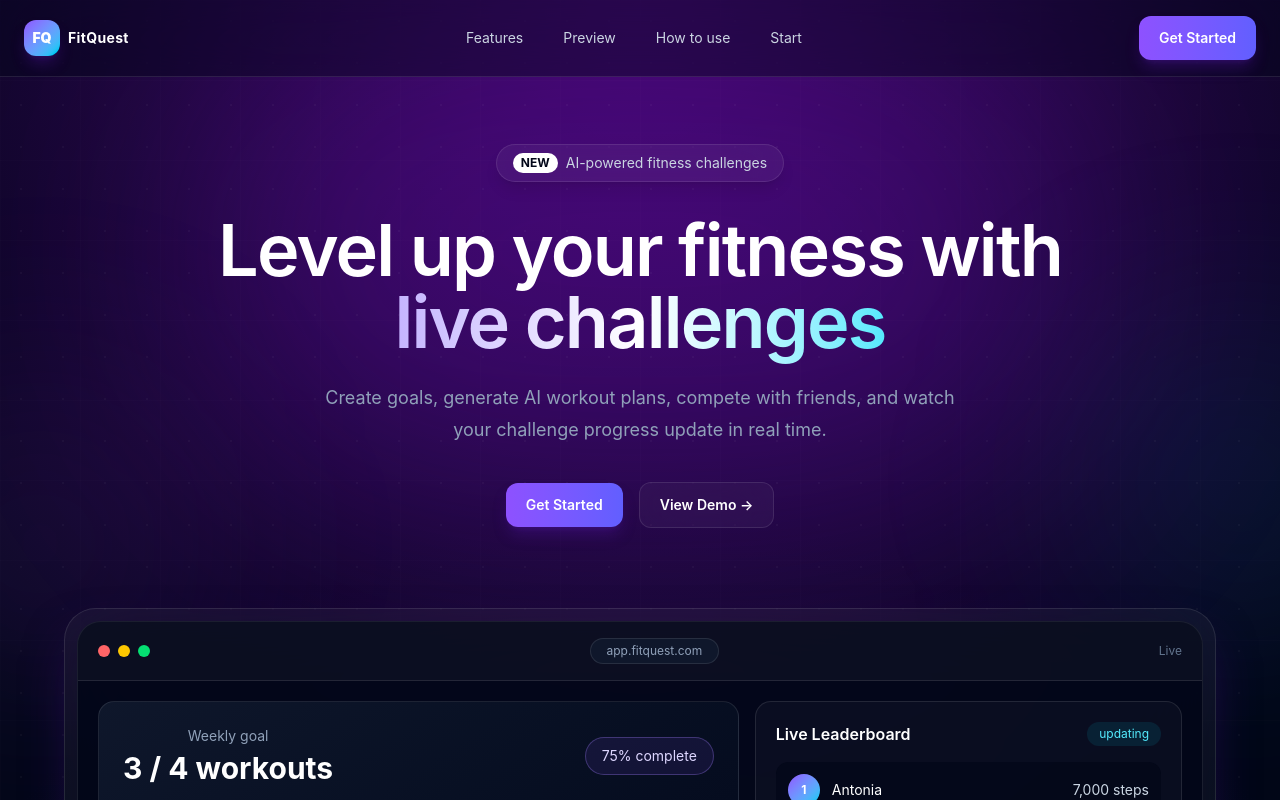
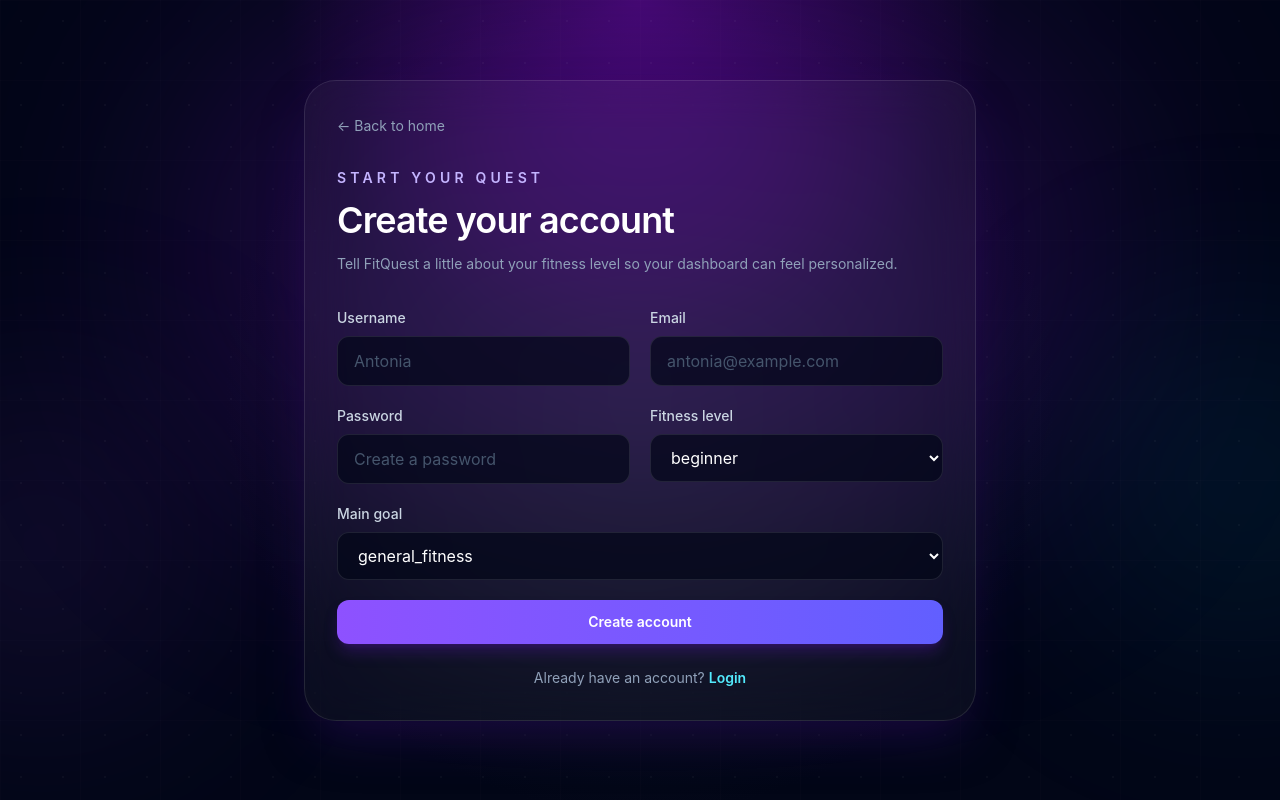
Before and after one commit to AntoniaDnv/FitQuest, a React (Vite) app: page /register in a window 1280 px wide. Shown: the top 800 px of the page. Built offline with nearby package versions, Linux system fonts and the light colour scheme.

Commit message:
add routing and authentication pages UI

```diff
--- a/package.json
+++ b/package.json
@@ -14,6 +14,7 @@
     "framer-motion": "^12.38.0",
     "react": "^19.2.6",
     "react-dom": "^19.2.6",
+    "react-router-dom": "^7.15.1",
     "tailwindcss": "^4.3.0"
   },
   "devDependencies": {
--- a/src/App.jsx
+++ b/src/App.jsx
@@ -1,7 +1,21 @@
+import { BrowserRouter, Routes, Route } from "react-router-dom";
+
 import Home from "./pages/Home";
+import Login from "./pages/Login";
+import Register from "./pages/Register";
+import Dashboard from "./pages/Dashboard";
 
 function App() {
-  return <Home />;
+  return (
+    <BrowserRouter>
+      <Routes>
+        <Route path="/" element={<Home />} />
+        <Route path="/login" element={<Login />} />
+        <Route path="/register" element={<Register />} />
+        <Route path="/dashboard" element={<Dashboard />} />
+      </Routes>
+    </BrowserRouter>
+  );
 }
 
 export default App;
--- a/src/components/Hero.jsx
+++ b/src/components/Hero.jsx
@@ -1,6 +1,7 @@
 import { motion } from "framer-motion";
 import Button from "./Button";
 import HeroPreview from "./HeroPreview";
+import { Link } from "react-router-dom";
 
 function Hero() {
   return (
@@ -31,8 +32,13 @@ function Hero() {
         </p>
 
         <div className="mt-9 flex flex-col items-center justify-center gap-4 sm:flex-row">
-          <Button>Get Started</Button>
-          <Button variant="secondary">View Demo →</Button>
+         <Link to="/register">
+  <Button>Get Started</Button>
+</Link>
+
+<Link to="/dashboard">
+  <Button variant="secondary">View Demo →</Button>
+</Link>
         </div>
       </motion.div>
 
--- a/src/components/Navbar.jsx
+++ b/src/components/Navbar.jsx
@@ -1,3 +1,4 @@
+import { Link } from "react-router-dom";
 import Button from "./Button";
 
 function Navbar() {
@@ -30,7 +31,9 @@ function Navbar() {
         </nav>
 
         <div className="hidden md:block">
-          <Button>Get Started</Button>
+          <Link to="/register">
+  <Button>Get Started</Button>
+</Link>
         </div>
       </div>
     </header>
--- a/src/pages/Dashboard.jsx
+++ b/src/pages/Dashboard.jsx
@@ -0,0 +1,59 @@
+import AnimatedBackground from "../components/AnimatedBackground";
+import Button from "../components/Button";
+
+function Dashboard() {
+  return (
+    <div className="relative min-h-screen overflow-hidden bg-slate-950 text-white">
+      <AnimatedBackground />
+
+      <main className="relative z-10 mx-auto max-w-7xl px-6 py-10">
+        <div className="mb-10 flex flex-col justify-between gap-4 md:flex-row md:items-center">
+          <div>
+            <p className="text-sm font-semibold uppercase tracking-[0.3em] text-cyan-300">
+              Dashboard
+            </p>
+            <h1 className="mt-3 text-4xl font-semibold tracking-tight md:text-5xl">
+              Welcome back, Antonia
+            </h1>
+            <p className="mt-3 text-slate-400">
+              Here is your fitness progress for this week.
+            </p>
+          </div>
+
+          <Button>+ Add Workout</Button>
+        </div>
+
+        <section className="grid gap-5 md:grid-cols-3">
+          <div className="rounded-3xl border border-white/10 bg-white/[0.04] p-6 backdrop-blur-xl">
+            <p className="text-sm text-slate-400">Weekly goal</p>
+            <h2 className="mt-3 text-3xl font-bold">3 / 4 workouts</h2>
+            <div className="mt-5 h-3 rounded-full bg-slate-800">
+              <div className="h-3 w-3/4 rounded-full bg-gradient-to-r from-violet-500 to-cyan-400" />
+            </div>
+            <p className="mt-3 text-sm text-cyan-300">75% completed</p>
+          </div>
+
+          <div className="rounded-3xl border border-white/10 bg-white/[0.04] p-6 backdrop-blur-xl">
+            <p className="text-sm text-slate-400">Active challenge</p>
+            <h2 className="mt-3 text-3xl font-bold">10,000 steps</h2>
+            <p className="mt-3 text-sm text-slate-400">
+              You are currently at 7,000 steps.
+            </p>
+            <p className="mt-3 text-sm text-lime-300">Rank #1 today</p>
+          </div>
+
+          <div className="rounded-3xl border border-white/10 bg-white/[0.04] p-6 backdrop-blur-xl">
+            <p className="text-sm text-slate-400">AI plan</p>
+            <h2 className="mt-3 text-3xl font-bold">Ready</h2>
+            <p className="mt-3 text-sm text-slate-400">
+              4-day beginner plan generated for consistency.
+            </p>
+            <p className="mt-3 text-sm text-violet-300">View plan →</p>
+          </div>
+        </section>
+      </main>
+    </div>
+  );
+}
+
+export default Dashboard;
--- a/src/pages/Login.jsx
+++ b/src/pages/Login.jsx
@@ -0,0 +1,71 @@
+import { Link } from "react-router-dom";
+import Button from "../components/Button";
+import AnimatedBackground from "../components/AnimatedBackground";
+
+function Login() {
+  return (
+    <div className="relative min-h-screen overflow-hidden bg-slate-950 text-white">
+      <AnimatedBackground />
+
+      <main className="relative z-10 flex min-h-screen items-center justify-center px-6 py-12">
+        <div className="w-full max-w-md rounded-[2rem] border border-white/10 bg-white/[0.04] p-8 shadow-2xl shadow-violet-950/50 backdrop-blur-xl">
+          <Link
+            to="/"
+            className="mb-8 inline-flex items-center gap-2 text-sm text-slate-400 transition hover:text-white"
+          >
+            ← Back to home
+          </Link>
+
+          <div className="mb-8">
+            <p className="text-sm font-semibold uppercase tracking-[0.3em] text-cyan-300">
+              Welcome back
+            </p>
+
+            <h1 className="mt-3 text-4xl font-semibold tracking-tight text-white">
+              Login to FitQuest
+            </h1>
+
+            <p className="mt-3 text-sm leading-6 text-slate-400">
+              Continue tracking your goals, challenges, and workout progress.
+            </p>
+          </div>
+
+          <form className="space-y-5">
+            <div>
+              <label className="mb-2 block text-sm font-medium text-slate-300">
+                Email
+              </label>
+              <input
+                type="email"
+                placeholder="antonia@example.com"
+                className="w-full rounded-xl border border-white/10 bg-slate-950/70 px-4 py-3 text-white outline-none transition placeholder:text-slate-600 focus:border-cyan-400"
+              />
+            </div>
+
+            <div>
+              <label className="mb-2 block text-sm font-medium text-slate-300">
+                Password
+              </label>
+              <input
+                type="password"
+                placeholder="••••••••"
+                className="w-full rounded-xl border border-white/10 bg-slate-950/70 px-4 py-3 text-white outline-none transition placeholder:text-slate-600 focus:border-cyan-400"
+              />
+            </div>
+
+            <Button className="w-full">Login</Button>
+          </form>
+
+          <p className="mt-6 text-center text-sm text-slate-400">
+            No account yet?{" "}
+            <Link to="/register" className="font-semibold text-cyan-300">
+              Create one
+            </Link>
+          </p>
+        </div>
+      </main>
+    </div>
+  );
+}
+
+export default Login;
--- a/src/pages/Register.jsx
+++ b/src/pages/Register.jsx
@@ -0,0 +1,108 @@
+import { Link } from "react-router-dom";
+import Button from "../components/Button";
+import AnimatedBackground from "../components/AnimatedBackground";
+
+function Register() {
+  return (
+    <div className="relative min-h-screen overflow-hidden bg-slate-950 text-white">
+      <AnimatedBackground />
+
+      <main className="relative z-10 flex min-h-screen items-center justify-center px-6 py-12">
+        <div className="w-full max-w-2xl rounded-[2rem] border border-white/10 bg-white/[0.04] p-8 shadow-2xl shadow-violet-950/50 backdrop-blur-xl">
+          <Link
+            to="/"
+            className="mb-8 inline-flex items-center gap-2 text-sm text-slate-400 transition hover:text-white"
+          >
+            ← Back to home
+          </Link>
+
+          <div className="mb-8">
+            <p className="text-sm font-semibold uppercase tracking-[0.3em] text-violet-300">
+              Start your quest
+            </p>
+
+            <h1 className="mt-3 text-4xl font-semibold tracking-tight text-white">
+              Create your account
+            </h1>
+
+            <p className="mt-3 text-sm leading-6 text-slate-400">
+              Tell FitQuest a little about your fitness level so your dashboard
+              can feel personalized.
+            </p>
+          </div>
+
+          <form className="grid gap-5 md:grid-cols-2">
+            <div>
+              <label className="mb-2 block text-sm font-medium text-slate-300">
+                Username
+              </label>
+              <input
+                type="text"
+                placeholder="Antonia"
+                className="w-full rounded-xl border border-white/10 bg-slate-950/70 px-4 py-3 text-white outline-none transition placeholder:text-slate-600 focus:border-violet-400"
+              />
+            </div>
+
+            <div>
+              <label className="mb-2 block text-sm font-medium text-slate-300">
+                Email
+              </label>
+              <input
+                type="email"
+                placeholder="antonia@example.com"
+                className="w-full rounded-xl border border-white/10 bg-slate-950/70 px-4 py-3 text-white outline-none transition placeholder:text-slate-600 focus:border-violet-400"
+              />
+            </div>
+
+            <div>
+              <label className="mb-2 block text-sm font-medium text-slate-300">
+                Password
+              </label>
+              <input
+                type="password"
+                placeholder="Create a password"
+                className="w-full rounded-xl border border-white/10 bg-slate-950/70 px-4 py-3 text-white outline-none transition placeholder:text-slate-600 focus:border-violet-400"
+              />
+            </div>
+
+            <div>
+              <label className="mb-2 block text-sm font-medium text-slate-300">
+                Fitness level
+              </label>
+              <select className="w-full rounded-xl border border-white/10 bg-slate-950/70 px-4 py-3 text-white outline-none transition focus:border-violet-400">
+                <option>beginner</option>
+                <option>intermediate</option>
+                <option>advanced</option>
+              </select>
+            </div>
+
+            <div className="md:col-span-2">
+              <label className="mb-2 block text-sm font-medium text-slate-300">
+                Main goal
+              </label>
+              <select className="w-full rounded-xl border border-white/10 bg-slate-950/70 px-4 py-3 text-white outline-none transition focus:border-violet-400">
+                <option>general_fitness</option>
+                <option>weight_loss</option>
+                <option>muscle_gain</option>
+                <option>endurance</option>
+              </select>
+            </div>
+
+            <div className="md:col-span-2">
+              <Button className="w-full">Create account</Button>
+            </div>
+          </form>
+
+          <p className="mt-6 text-center text-sm text-slate-400">
+            Already have an account?{" "}
+            <Link to="/login" className="font-semibold text-cyan-300">
+              Login
+            </Link>
+          </p>
+        </div>
+      </main>
+    </div>
+  );
+}
+
+export default Register;
```
Also changed, not shown: 1 other file (tests, documents, lock files or other folders).
